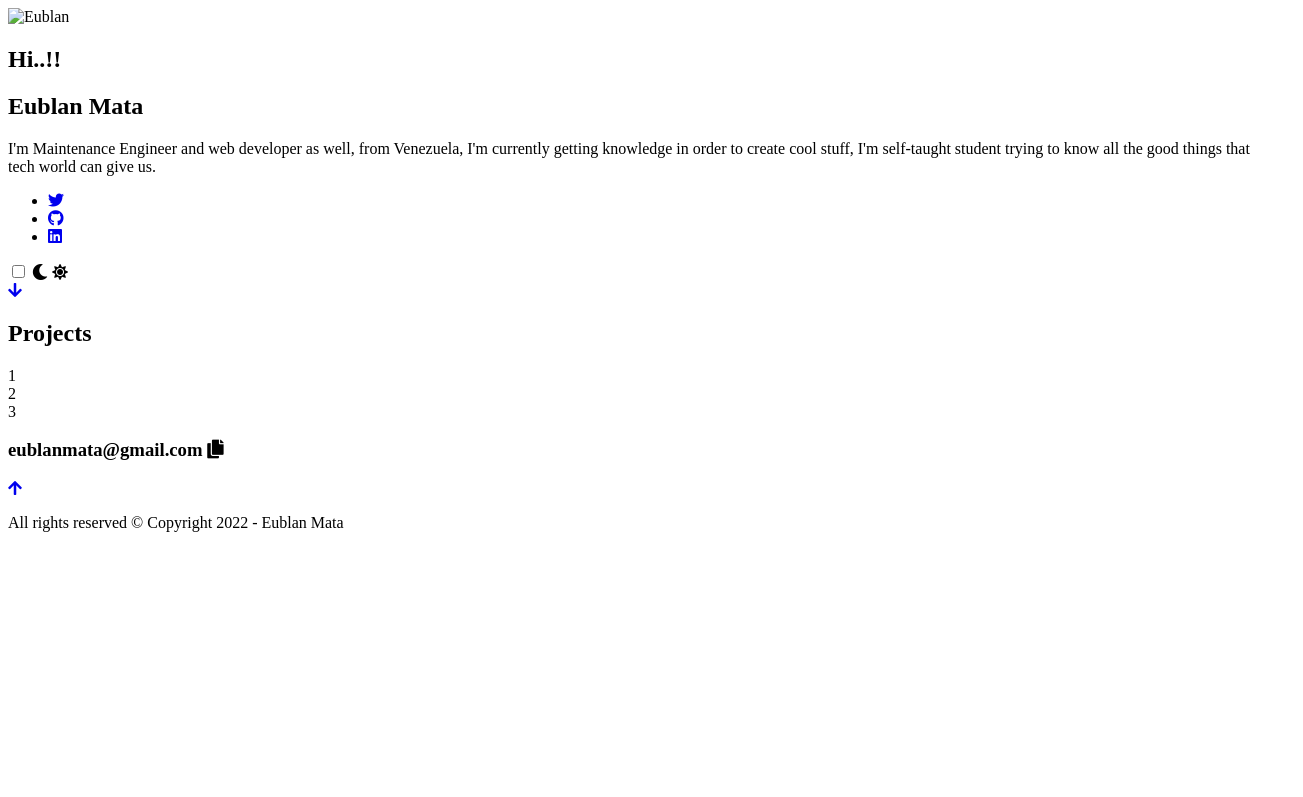
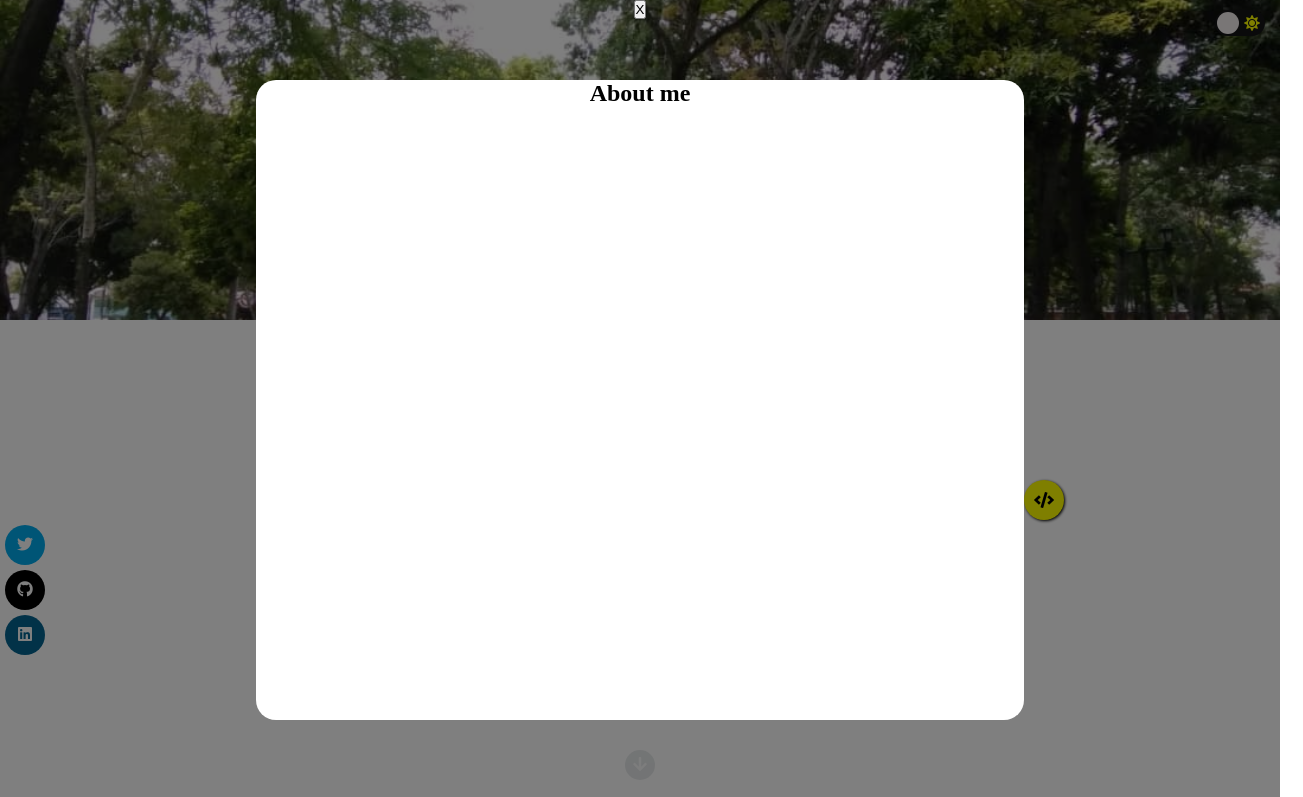
Before and after one commit to EumT07/Portfolio, a plain HTML site: page index.html in a window 1280 px wide. Shown: the top 797 px of the page, 1303 px wide, since content can reach past the window. Drawn offline with Linux system fonts and the light colour scheme; a script that the page names is missing; a web font is replaced by a local one.

Commit message:
Add: css, javascript, about moda Description

```diff
--- a/css/style.css
+++ b/css/style.css
@@ -0,0 +1,335 @@
+*{
+    margin: 0;
+    padding: 0;
+    box-sizing: border-box;
+    -webkit-box-sizing: border-box;
+    -moz-box-sizing: border-box;
+}
+/*Header*/
+:root {
+    scroll-behavior:smooth;
+    }
+body{
+    overflow-x: hidden;
+    background: #fff;
+}
+header{
+    position: relative;
+    text-align: center;
+    max-width: 100vw;
+    min-height: 100vh;
+}
+.back-picture_container{
+    position: relative;
+    max-width: 100vw;
+    height: 40vh;
+    background-image: url(/image/Arboles.jpeg);
+    background-size: cover;
+    background-position: center;
+    z-index: -1;
+}
+.img-border{
+    position: absolute;
+    top: 100%;
+    left: 0;
+    bottom: 0;
+    right: 0;
+    margin: auto;
+    width: 15rem;
+    height: 15rem;
+    border-radius: 50%;
+    border: 6px solid #fff;
+}
+.img-border img{
+    width: 100%;
+    height: 100%;
+    border-radius: 50%;
+}
+/*Personal Info*/
+.info_container{
+    position: absolute;
+    top: 50%;
+    left: 0;
+    bottom: 0;
+    right: 0;
+    margin: auto;
+    width: 30em;
+    height: 4em;
+    display: flex;
+    flex-direction: column;
+    align-items: center;
+    justify-content: center;
+}
+.info_container h1{
+    padding: 5px;
+    font-size: 2.2rem;
+    letter-spacing: 1.5px;
+    font-family: 'Monoton', cursive;
+}
+.info_container h2{
+    padding: 5px;
+    font-size: 2.2rem;
+    letter-spacing: 3px;
+    font-family: 'Monoton', cursive;
+}
+.info_container p{
+    padding: 10px;
+    font-size: 1.2rem;
+    letter-spacing: .3px;
+    font-weight: bold;
+}
+/* About me */
+.about__container{
+    position: absolute;
+    top: 60%;
+    left: 80%;
+    width: 40px;
+    height: 40px;
+    background-color: #ffff00;
+    color: #000;
+    cursor: pointer;
+    border-radius: 50%;
+    box-shadow: 1px 1px 3px #000;
+    display: flex;
+    justify-content: center;
+    align-items: center;
+}
+.about__container i{
+    padding: auto;
+}
+/* About me Modal */
+.about__modal{
+    display: block;
+    position: fixed;
+    top: 0;
+    left: 0;
+    width: 100%;
+    height: 100%;
+    z-index: 10;
+    background-color: rgba(0,0,0,0.5);
+}
+.about__modal_info{
+    position: absolute;
+    top: 10%;
+    left: 10%;
+    right: 10%;
+    bottom: 10%;
+    margin: auto;
+    width: 60%;
+    height: 80%;
+    border-radius: 20px;
+    background-color: #fff;
+}
+.about__modalBtn{}
+/*Vertical Social-media*/
+.social-media{
+    position: fixed;
+    width: 60px;
+    height: 130px;
+    top: 65%;
+    left: 0;
+}
+.social-media .icons{
+    width: 60px;
+    height: 130px;
+}
+.social-media .icons li{
+    position: relative;
+    width: 40px;
+    height: 40px;
+    border-radius: 50%;
+    padding: 1px;
+    margin: 5px;
+    color: #fff;
+    cursor: pointer;
+}
+.social-media .icons li:nth-child(1){
+    background:#00acee;
+}
+.social-media .icons li:nth-child(1):hover{
+    background:#0478a7;
+}
+.social-media .icons li:nth-child(2){
+    background: #000000;
+}
+.social-media .icons li:nth-child(2):hover{
+    background:#2c2929;
+}
+.social-media .icons li:nth-child(3){
+    background: #046592;
+}
+.social-media .icons li:nth-child(3):hover{
+    background:#1ca1dfd7;
+}
+.social-media .icons li:hover{
+    /* transition: 0.7s;
+    width: 50px; */
+    cursor: pointer;
+}
+.social-media .icons li a{
+    color: #fff;
+}
+.social-media .icons li i{
+    padding: 10px 10px;
+}
+/*Dark mode btn*/
+.dark-container{
+    position: fixed;
+    top: 10px;
+    right: 15px;
+}
+.checkbox{
+    position: absolute;
+    opacity: 0;
+}
+body.dark{
+    background: rgb(56, 54, 54);
+    color: #fff;
+}
+.label-container{
+    position: relative;
+    height: 26px;
+    width: 50px;
+    padding: 5px;
+    background-color:  rgb(21, 20, 22);
+    border-radius: 50px;
+    cursor: pointer;
+    display: flex;
+    align-items: center;
+    justify-content: space-between;
+    transform: scale(1);
+}
+.label-container .ball{
+    background-color: rgb(243, 236, 236);
+    border-radius: 50%;
+    position: absolute;
+    top: 2px;
+    left: 2px;
+    width: 22px;
+    height: 22px;
+    transform: translate(0px);
+    transition: transform 0.2s linear;
+}
+.checkbox:checked + label .ball{
+    transform: translate(24px);
+}
+.fa-moon{
+    color: #fff;
+}
+.fa-sun{
+    color:   #ffff00;
+}
+/*Arrow-down*/
+.arrow-down{
+    position: absolute;
+    left: 0;
+    bottom: 20px;
+    right: 0;
+    margin: auto;
+    width: 30px;
+    height: 30px;
+    border-radius: 50%;
+    background-color: #cdd3d67a;
+    color: rgba(252, 249, 249, 0.986);
+    cursor: pointer;
+}
+.arrow-down a{
+    color: rgba(255, 255, 255, 0.829);
+}
+.arrow-down i{
+    padding: 6px 7px;
+}
+.arrow-down:hover{
+    transition: 0.4s;
+    background-color: #868a8bbd;
+    box-shadow: 0.5px 0.5px 5px #000;
+}
+.arrow-down a:hover{
+    color: #ffff00;
+}
+/*Main*/
+main{
+    max-width: 100vw;
+    max-height: 100vh;
+    text-align: center;
+}
+main h2{
+    padding: 30px;
+    font-size: 2.3rem;
+    letter-spacing: 2px;
+    font-family: 'Monoton', cursive;
+}
+.projects_container{
+    padding: 50px;
+    margin-left: 50px;
+    margin-right: 50px;
+    display: grid;
+    grid-template-columns: repeat(3, 1fr);
+    grid-gap: 5px;
+}
+.projects_container .projects__content{
+    width: 300px;
+    height: 300px;
+    background-color: bisque;
+    justify-self: center;
+    align-items: center;
+    display: flex;
+    justify-content: center;
+    align-items: center;
+    font-size: 30px;
+}
+/*Footer*/
+.footer{
+    position: relative;
+    display: flex;
+    flex-direction: column;
+    justify-content: center;
+    align-items: center;
+    max-width: 100vw;
+    height: 15vh;
+    background-color: rgb(32, 31, 31);
+    color: #fff;
+}
+.personal-info{
+    display: flex;
+    flex-direction: row;
+    justify-content: space-around;
+    align-items: center;
+    width: 50%;
+    padding: 10px;
+}
+.personal-info h3 #copy{
+    cursor: pointer;
+}
+.list-socialmedia{
+    display: flex;
+    flex-direction: row;
+    justify-content: space-around;
+    align-items: center;
+    width: 100px;
+    list-style: none;
+}
+/* footer up */
+.footer .arrow-up{
+    position: absolute;
+    border-radius: 50%;
+    right: 40px;
+    bottom: 40px;
+    transition: transform 0.5s ease-in-out;
+    transform: translate(225%);
+}
+.footer .arrow-up a{
+    color: rgba(255, 255, 255, 0.829);
+}
+.footer .arrow-up i{
+    padding: 6px 7px;
+}
+.footer .arrow-up:hover{
+    transition: 0.4s;
+    background-color: #868a8bbd;
+    box-shadow: 0.5px 0.5px 5px rgb(255, 255, 255);
+}
+.footer p{
+    margin-top: 10px;
+    padding: 4px;
+}
--- a/index.html
+++ b/index.html
@@ -24,14 +24,27 @@
     <header id="header">
         <section class="back-picture_container">
             <div class="img-border">
-                <img src="img/Eumt07color2.jpeg" alt="Eublan">
+                <img src="image/Eumt07color2.jpeg" alt="Eublan">
             </div>
         </section>
         <section class="info_container">
             <h1>Hi..!!</h1>
-            <h2>Eublan Mata</h2>
+            <h2>I'm Eublan Mata</h2>
             <p>I'm Maintenance Engineer and web developer as well, from Venezuela, I'm currently getting knowledge in order to create cool stuff, I'm self-taught student trying to know all the good things that tech world can give us.</p>
         </section>
+        <section >
+            <!-- About me -->
+            <div class="about__container" id="aboutMe">
+                <i class="fas fa-code"></i>
+            </div>
+            <!-- About me modal -->
+            <div class="about__modal">
+                <div class="about__modal_info" >
+                    <h2>About me</h2>
+
+                </div>
+                <button class="about__modalBtn">X</button>
+            </div>
             <!-- socialmedia -->
             <div class="social-media">
                 <ul class="icons">
@@ -53,6 +66,7 @@
         <div class="arrow-down">
             <a href="#projects"><i class="fas fa-arrow-down"></i></a>
         </div>
+        </section>
     </header>
     <!-- body / Projects -->
     <main>
@@ -70,7 +84,7 @@
         </section>
     </main>
     <!-- Footer -->
-    <footer class="footer">
+    <footer class="footer" id="showBtnUp">
         <div class="personal-info">
             <h3>eublanmata@gmail.com <span  id="copy"><i class="fas fa-copy"></i></span> </h3>
             <!-- <ul class="list-socialmedia">
@@ -79,7 +93,7 @@
                 <li><i class="fab fa-linkedin"></i></li>
             </ul> -->
         </div>
-        <div class="arrow-up">
+        <div class="arrow-up" id="btnUp">
             <a href="#header"><i class="fas fa-arrow-up"></i></a>
         </div>
         <p>All rights reserved © Copyright 2022 - Eublan Mata</p>
--- /dev/null
+++ b/javascript/javascript.js
@@ -0,0 +1,22 @@
+"use strict"
+
+//Dark mode
+let btnDark = document.getElementById("chk");
+//Funcion dark mode
+btnDark.addEventListener("click", () =>{
+    document.body.classList.toggle("dark");
+});
+
+
+// btn arrow up
+const btnArrowUp = document.getElementById("btnUp");
+const showBtn = document.getElementById("showBtnUp");
+
+//Mouseenter
+showBtn.addEventListener("mouseenter", ()=>{
+    btnArrowUp.style.transform = "translate(0%)"
+});
+//Mouseleave
+showBtn.addEventListener("mouseleave", ()=>{
+    btnArrowUp.style.transform = "translate(215%)"
+});
```
Also changed, not shown: javascript/app.js (deleted). Lines whose indentation alone changed are shown as unchanged.
